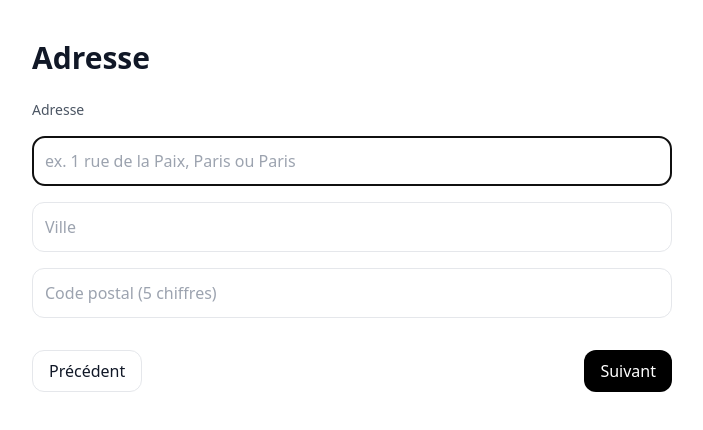
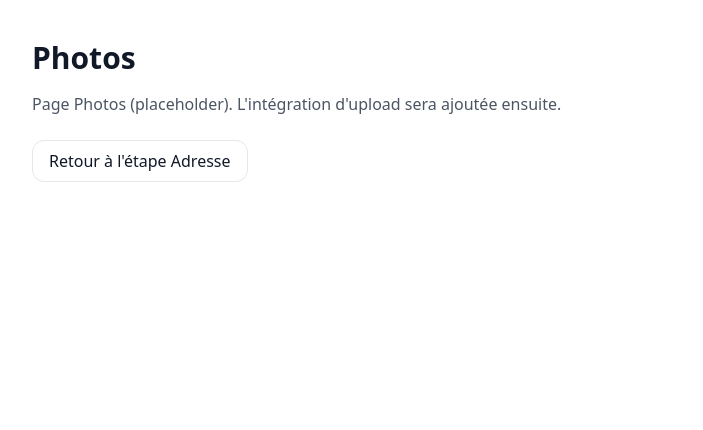
Before and after one commit to mlngr/locationsdeconfiance, a Next.js app: page /wizard/photos in a window 1280 px wide. Shown: the top 430 px of the page, without its empty margins (288-991 px from the left). Built offline with nearby package versions, Linux system fonts and the light colour scheme.

Commit message:
Implement complete address → photos wizard flow
Co-authored-by: mlngr <21182412+mlngr@users.noreply.github.com>

```diff
--- a/app/(owner)/wizard/AdresseStep.tsx
+++ b/app/(owner)/wizard/AdresseStep.tsx
@@ -1,79 +1,130 @@
 "use client";
 
+import { useEffect, useMemo, useState } from "react";
 import { useRouter } from "next/navigation";
-import { useState } from "react";
-import { BanAutocomplete, BanSelection } from "@/components/address/BanAutocomplete";
-import { loadWizard, saveWizard } from "@/lib/wizardStorage";
+import BanAutocomplete, { BanSelectPayload } from "@/components/address/BanAutocomplete";
+import { getWizard, saveWizard } from "@/lib/wizardStorage";
+
+type Selected = BanSelectPayload | null;
 
 export default function AdresseStep() {
   const router = useRouter();
-  const existing = typeof window !== "undefined" ? loadWizard() : {};
-  const [addressInput, setAddressInput] = useState(existing.address?.addressLabel ?? "");
-  const [selected, setSelected] = useState<BanSelection | null>(existing.address ?? null);
-  const [city, setCity] = useState(existing.address?.city ?? "");
-  const [postalCode, setPostalCode] = useState(existing.address?.postalCode ?? "");
-  const [err, setErr] = useState<string | undefined>();
+  const [selected, setSelected] = useState<Selected>(null);
+  const [city, setCity] = useState("");
+  const [postalCode, setPostalCode] = useState("");
+  const [error, setError] = useState<string | undefined>(undefined);
 
-  const needCP = selected && (selected.banType === "municipality" || selected.banType === "locality");
-  const canContinue = !!selected?.banId && (!needCP || postalCode.length === 5);
+  useEffect(() => {
+    const st = getWizard();
+    if (st.address?.banId) {
+      const a = st.address;
+      setSelected({
+        banId: a.banId,
+        banType: a.banType,
+        addressLabel: a.addressLabel,
+        city: a.city,
+        postalCode: a.postalCode,
+      });
+      setCity(a.city ?? "");
+      setPostalCode(a.postalCode ?? "");
+    }
+  }, []);
 
-  async function onNext() {
-    if (!selected?.banId) {
-      setErr("Veuillez sélectionner une adresse dans la liste.");
+  function onSelectAddress(v: BanSelectPayload) {
+    setSelected(v);
+    setCity(v.city ?? "");
+    setPostalCode(v.postalCode ?? "");
+    setError(undefined);
+  }
+
+  const requiresPostal = useMemo(() => {
+    if (!selected) return false;
+    const t = selected.banType;
+    const missing = !postalCode || postalCode.trim().length !== 5;
+    const isPlace = t === "municipality" || t === "locality";
+    return isPlace && !selected.postalCode && missing;
+  }, [selected, postalCode]);
+
+  const canNext = useMemo(() => {
+    if (!selected) return false;
+    if (requiresPostal) return false;
+    return true;
+  }, [selected, requiresPostal]);
+
+  function onNext() {
+    if (!canNext || !selected) {
+      setError(
+        "Veuillez sélectionner une adresse valide et compléter le code postal si nécessaire."
+      );
       return;
     }
-    if (needCP && postalCode.length !== 5) {
-      setErr("Ajoutez le code postal (5 chiffres) pour continuer.");
-      return;
-    }
-    // Sauvegarde avant navigation
-    saveWizard({
-      address: {
+    const cp = postalCode?.trim() || selected.postalCode || "";
+    const data = {
       banId: selected.banId,
       banType: selected.banType,
       addressLabel: selected.addressLabel,
-        city,
-        postalCode,
-      },
-    });
-    router.push("/owner/wizard/photos");
+      city: city || selected.city,
+      postalCode: cp || undefined,
+    };
+    saveWizard({ address: data });
+    router.push("/wizard/photos");
   }
 
   return (
-    <main className="container py-10 max-w-2xl">
-      <h1 className="text-3xl font-bold">Adresse</h1>
-      <div className="mt-6 grid gap-4">
-        {err && <p className="text-red-600">{err}</p>}
-        <label className="text-sm text-gray-600">Adresse</label>
-        <BanAutocomplete
-          value={addressInput}
-          onChange={setAddressInput}
-          onSelect={(sel) => {
-            setSelected(sel);
-            setCity(sel.city ?? "");
-            setPostalCode(sel.postalCode ?? "");
-            setErr(undefined);
+    <main className="container max-w-2xl py-10">
+      <h1 className="text-3xl font-bold">Adresse du logement</h1>
+
+      <div className="mt-6">
+        <label className="block text-sm font-medium mb-2">Adresse</label>
+        <BanAutocomplete onSelect={onSelectAddress} setError={setError} />
+        {selected?.addressLabel && (
+          <p className="mt-2 text-sm text-gray-600">Sélection: {selected.addressLabel}</p>
+        )}
+      </div>
+
+      <div className="grid grid-cols-1 md:grid-cols-2 gap-4 mt-6">
+        <div>
+          <label className="block text-sm font-medium mb-2">Ville</label>
+          <input
+            className="input input-bordered w-full"
+            value={city}
+            onChange={(e) => setCity(e.target.value)}
+            placeholder="Ville"
+          />
+        </div>
+        <div>
+          <label className="block text-sm font-medium mb-2">Code postal</label>
+          <input
+            className="input input-bordered w-full"
+            value={postalCode}
+            onChange={(e) => {
+              const v = e.target.value.replace(/\D/g, "").slice(0, 5);
+              setPostalCode(v);
             }}
-          setError={setErr}
-          placeholder="ex. 1 rue de la Paix, Paris ou Paris"
-          autoFocus
+            placeholder="75000"
+            inputMode="numeric"
+            maxLength={5}
           />
-        <input className="input" placeholder="Ville" value={city} onChange={(e) => setCity(e.target.value)} required />
-        <input
-          className="input"
-          placeholder="Code postal (5 chiffres)"
-          value={postalCode}
-          onChange={(e) => setPostalCode(e.target.value)}
-          pattern="\d{5}"
-        />
-        <div className="flex justify-between mt-4">
-          <button type="button" className="btn btn-outline" onClick={() => router.back()}>
-            Précédent
+          {requiresPostal && (
+            <p className="mt-1 text-xs text-red-600">Code postal requis (5 chiffres).</p>
+          )}
+        </div>
+      </div>
+
+      {error && <p className="mt-4 text-sm text-red-600">{error}</p>}
+
+      <div className="mt-8 flex gap-3">
+        <button className="btn btn-outline" type="button" onClick={() => history.back()}>
+          Annuler
         </button>
-          <button type="button" className="btn btn-primary" onClick={onNext} disabled={!canContinue}>
+        <button
+          className={`btn btn-primary ${!canNext ? "btn-disabled opacity-60" : ""}`}
+          type="button"
+          onClick={onNext}
+          disabled={!canNext}
+        >
           Suivant
         </button>
-        </div>
       </div>
     </main>
   );
--- a/app/(owner)/wizard/photos/page.tsx
+++ b/app/(owner)/wizard/photos/page.tsx
@@ -1,5 +1,17 @@
-import AdresseStep from "../AdresseStep";
+import Link from "next/link";
 
-export default function Page() {
-  return <AdresseStep />;
+export default function PhotosPage() {
+  return (
+    <main className="container py-10 max-w-2xl">
+      <h1 className="text-3xl font-bold">Photos</h1>
+      <p className="mt-4 text-gray-600">
+        Page Photos (placeholder). L'intégration d'upload sera ajoutée ensuite.
+      </p>
+      <div className="mt-6">
+        <Link href="/wizard/adresse" className="btn btn-outline">
+          Retour à l'étape Adresse
+        </Link>
+      </div>
+    </main>
+  );
 }
--- a/components/address/BanAutocomplete.tsx
+++ b/components/address/BanAutocomplete.tsx
@@ -1,140 +1,204 @@
 "use client";
 
-import { useEffect, useRef, useState } from "react";
+import { useEffect, useMemo, useRef, useState } from "react";
 
-type BanFeature = {
-  properties: {
-    id: string;
-    type: "housenumber" | "street" | "locality" | "municipality" | string;
-    label: string;
-    city?: string;
-    postcode?: string;
-  };
-};
+type BanType = "housenumber" | "street" | "locality" | "municipality" | string;
 
-const ACCEPTED_TYPES = new Set(["housenumber", "street", "locality", "municipality"]);
-
-export type BanSelection = {
+export type BanSelectPayload = {
   banId: string;
-  banType: string;
+  banType: BanType;
   addressLabel: string;
   city?: string;
   postalCode?: string;
 };
 
-export function BanAutocomplete({
-  value,
-  onChange,
+type Suggestion = {
+  id: string;
+  type: BanType;
+  label: string;
+  city?: string;
+  postcode?: string;
+};
+
+function useDebounced<T>(value: T, delay = 200) {
+  const [debounced, setDebounced] = useState(value);
+  useEffect(() => {
+    const t = setTimeout(() => setDebounced(value), delay);
+    return () => clearTimeout(t);
+  }, [value, delay]);
+  return debounced;
+}
+
+interface BanAutocompleteProps {
+  onSelect: (v: BanSelectPayload) => void;
+  setError?: (msg?: string) => void;
+  placeholder?: string;
+  className?: string;
+  defaultQuery?: string;
+}
+
+export default function BanAutocomplete({
   onSelect,
   setError,
-  placeholder = "Saisir une adresse ou une ville",
-  autoFocus,
-}: {
-  value: string;
-  onChange: (s: string) => void;
-  onSelect: (sel: BanSelection) => void;
-  setError?: (msg?: string) => void;
-  placeholder?: string;
-  autoFocus?: boolean;
-}) {
-  const [q, setQ] = useState(value);
+  placeholder = "Saisissez une adresse (ex: 1 rue de la Paix Paris)",
+  className,
+  defaultQuery = "",
+}: BanAutocompleteProps) {
+  const [query, setQuery] = useState(defaultQuery);
+  const [loading, setLoading] = useState(false);
+  const [suggestions, setSuggestions] = useState<Suggestion[]>([]);
   const [open, setOpen] = useState(false);
-  const [loading, setLoading] = useState(false);
-  const [suggestions, setSuggestions] = useState<BanFeature[]>([]);
-  const abortRef = useRef<AbortController | null>(null);
-  const debounceRef = useRef<number | null>(null);
+  const [activeIndex, setActiveIndex] = useState<number>(-1);
+  const inputRef = useRef<HTMLInputElement | null>(null);
+  const listRef = useRef<HTMLUListElement | null>(null);
 
-  useEffect(() => setQ(value), [value]);
+  const debounced = useDebounced(query, 200);
 
   useEffect(() => {
-    if (debounceRef.current) window.clearTimeout(debounceRef.current);
-    debounceRef.current = window.setTimeout(() => {
-      fetchSuggestions(q);
-    }, 200);
-    // eslint-disable-next-line react-hooks/exhaustive-deps
-  }, [q]);
+    let aborted = false;
+    async function run() {
+      const q = debounced.trim();
+      if (!q) {
+        setSuggestions([]);
+        setOpen(false);
+        return;
+      }
+      setLoading(true);
+      try {
+        const url = `https://api-adresse.data.gouv.fr/search/?q=${encodeURIComponent(
+          q
+        )}&autocomplete=1&limit=8`;
+        const res = await fetch(url);
+        const json = await res.json();
+        if (aborted) return;
+        const list: Suggestion[] =
+          (json?.features || []).map((f: any) => {
+            const p = f?.properties || {};
+            return {
+              id: String(p.id ?? f.id ?? p.citycode ?? p.name ?? p.label ?? ""),
+              type: String(p.type ?? ""),
+              label: String(p.label ?? p.name ?? ""),
+              city: p.city ? String(p.city) : undefined,
+              postcode: p.postcode ? String(p.postcode) : undefined,
+            } as Suggestion;
+          }) ?? [];
+        setSuggestions(list);
+        setOpen(list.length > 0);
+        setActiveIndex(-1);
+      } catch (_e) {
+        if (!aborted) {
+          setSuggestions([]);
+          setOpen(false);
+        }
+      } finally {
+        if (!aborted) setLoading(false);
+      }
+    }
+    run();
+    return () => {
+      aborted = true;
+    };
+  }, [debounced]);
 
-  function fetchSuggestions(term: string) {
-    if (!term || term.trim().length < 3) {
-      setSuggestions([]);
-      return;
-    }
-    abortRef.current?.abort();
-    const ctrl = new AbortController();
-    abortRef.current = ctrl;
-    setLoading(true);
-    fetch(`https://api-adresse.data.gouv.fr/search/?q=${encodeURIComponent(term)}&limit=8&autocomplete=1`, {
-      signal: ctrl.signal,
-    })
-      .then((r) => r.json())
-      .then((json) => {
-        const feats: BanFeature[] = (json?.features || []).filter(
-          (f: any) => ACCEPTED_TYPES.has(f?.properties?.type)
-        );
-        setSuggestions(feats);
-      })
-      .catch(() => {})
-      .finally(() => setLoading(false));
-  }
+  const acceptTypes = useMemo<BanType[]>(
+    () => ["housenumber", "street", "locality", "municipality"],
+    []
+  );
 
-  function pick(f: BanFeature) {
-    if (!ACCEPTED_TYPES.has(f.properties.type)) {
-      setError?.("Type d’adresse non supporté. Choisissez une adresse ou une ville.");
-      return;
-    }
+  function handleSelect(s: Suggestion) {
+    if (!s || !s.id) return;
+    if (setError) setError(undefined);
     onSelect({
-      banId: f.properties.id,
-      banType: f.properties.type,
-      addressLabel: f.properties.label,
-      city: f.properties.city,
-      postalCode: f.properties.postcode,
+      banId: s.id,
+      banType: s.type,
+      addressLabel: s.label,
+      city: s.city,
+      postalCode: s.postcode,
     });
-    onChange(f.properties.label);
-    setQ(f.properties.label);
-    setError?.(undefined);
     setOpen(false);
+    setSuggestions([]);
+    setActiveIndex(-1);
+    setQuery(s.label);
+    inputRef.current?.blur();
   }
 
   function onKeyDown(e: React.KeyboardEvent<HTMLInputElement>) {
-    if (e.key === "Enter") {
+    if (!open || suggestions.length === 0) {
+      if (e.key === "Enter" && query.trim().length > 0) {
+        e.preventDefault();
+      }
+      return;
+    }
+    if (e.key === "ArrowDown") {
       e.preventDefault();
-      if (suggestions[0]) pick(suggestions[0]);
+      setActiveIndex((i) => (i + 1) % suggestions.length);
+    } else if (e.key === "ArrowUp") {
+      e.preventDefault();
+      setActiveIndex((i) => (i - 1 + suggestions.length) % suggestions.length);
+    } else if (e.key === "Enter") {
+      e.preventDefault();
+      const idx = activeIndex >= 0 ? activeIndex : 0;
+      const s = suggestions[idx];
+      if (s && (acceptTypes.length === 0 || acceptTypes.includes(s.type))) {
+        handleSelect(s);
+      }
+    } else if (e.key === "Escape") {
+      setOpen(false);
+      setSuggestions([]);
+      setActiveIndex(-1);
     }
-    if (e.key === "Escape") setOpen(false);
   }
 
   return (
-    <div className="relative">
+    <div className={`relative ${className ?? ""}`}>
       <input
-        className="input"
-        value={q}
-        onChange={(e) => {
-          setQ(e.target.value);
-          onChange(e.target.value);
-          setOpen(true);
+        ref={inputRef}
+        value={query}
+        onChange={(e) => setQuery(e.target.value)}
+        onFocus={() => {
+          if (suggestions.length > 0) setOpen(true);
         }}
-        onFocus={() => setOpen(true)}
         onKeyDown={onKeyDown}
         placeholder={placeholder}
-        autoFocus={autoFocus}
+        className="input input-bordered w-full"
+        autoComplete="off"
+        inputMode="search"
       />
-      {open && (suggestions.length > 0 || loading) && (
-        <div className="absolute z-20 mt-1 w-full max-h-64 overflow-auto rounded-md border bg-white shadow">
-          {loading && <div className="px-3 py-2 text-sm text-gray-500">Recherche…</div>}
-          {suggestions.map((s) => (
-            <button
-              key={s.properties.id}
-              type="button"
-              className="block w-full text-left px-3 py-2 hover:bg-gray-50"
-              onClick={() => pick(s)}
-            >
-              {s.properties.label}
-            </button>
-          ))}
-          {!loading && suggestions.length === 0 && (
-            <div className="px-3 py-2 text-sm text-gray-500">Aucun résultat</div>
+      {open && suggestions.length > 0 && (
+        <ul
+          ref={listRef}
+          className="absolute z-20 mt-1 w-full bg-white border border-gray-200 rounded-md shadow-lg max-h-72 overflow-auto"
+          role="listbox"
+        >
+          {suggestions.map((s, idx) => {
+            const active = idx === activeIndex;
+            const allowed = acceptTypes.includes(s.type);
+            return (
+              <li
+                key={`${s.id}-${idx}`}
+                role="option"
+                aria-selected={active}
+                className={`px-3 py-2 cursor-pointer ${
+                  active ? "bg-gray-100" : ""
+                } ${!allowed ? "opacity-60" : ""}`}
+                onMouseDown={(e) => {
+                  e.preventDefault();
+                  if (allowed) handleSelect(s);
+                }}
+                title={!allowed ? `Type non supporté: ${s.type}` : undefined}
+              >
+                <div className="text-sm">{s.label}</div>
+                <div className="text-xs text-gray-500">
+                  {s.type}
+                  {s.city ? ` • ${s.city}` : ""} {s.postcode ? `(${s.postcode})` : ""}
+                </div>
+              </li>
+            );
+          })}
+          {loading && (
+            <li className="px-3 py-2 text-sm text-gray-500">Chargement…</li>
           )}
-        </div>
+        </ul>
       )}
     </div>
   );
--- a/components/wizard/stepStatus.ts
+++ b/components/wizard/stepStatus.ts
@@ -1,22 +1,13 @@
-import { WizardState } from "@/lib/wizardStorage";
+import type { WizardState } from "@/lib/wizardStorage";
 
-export type StepKey =
-  | "type"
-  | "adresse"
-  | "caracteristiques"
-  | "dpe"
-  | "photos"
-  | "description"
-  | "prix"
-  | "contact";
+export type WizardStepKey = "adresse" | "photos";
 
-export function computeStepDone(state: WizardState, key: StepKey): boolean {
-  switch (key) {
-    case "adresse":
-      return !!state.address?.banId; // coche verte uniquement si une sélection BAN existe
-    case "photos":
-      return (state.photos?.length || 0) > 0; // au moins 1 photo
-    default:
-      return false;
+export function computeStepDone(state: WizardState, key: WizardStepKey): boolean {
+  if (key === "adresse") {
+    return Boolean(state.address?.banId);
   }
+  if (key === "photos") {
+    return (state.photos?.length ?? 0) >= 1;
+  }
+  return false;
 }
--- a/lib/wizardStorage.ts
+++ b/lib/wizardStorage.ts
@@ -15,22 +15,26 @@ export type WizardState = {
 
 const KEY = "wizard:create-listing";
 
-export function loadWizard(): WizardState {
+export function getWizard(): WizardState {
+  if (typeof window === "undefined") return {};
   try {
     const raw = localStorage.getItem(KEY);
-    return raw ? JSON.parse(raw) : {};
+    if (!raw) return {};
+    return JSON.parse(raw) as WizardState;
   } catch {
     return {};
   }
 }
 
-export function saveWizard(partial: Partial<WizardState>) {
-  const curr = loadWizard();
-  const next = { ...curr, ...partial };
+export function saveWizard(patch: Partial<WizardState>) {
+  if (typeof window === "undefined") return;
+  const current = getWizard();
+  const next = { ...current, ...patch };
   localStorage.setItem(KEY, JSON.stringify(next));
   return next;
 }
 
-export function clearWizard() {
+export function resetWizard() {
+  if (typeof window === "undefined") return;
   localStorage.removeItem(KEY);
 }
```
Also changed, not shown: app/(owner)/wizard/adresse/page.tsx (added, +7 -0 lines). Lines whose indentation alone changed are shown as unchanged.
